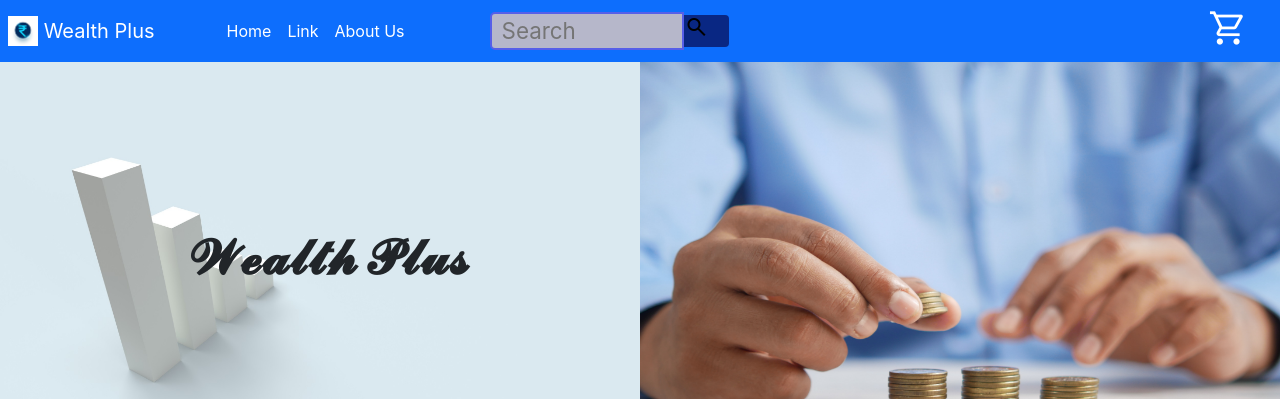
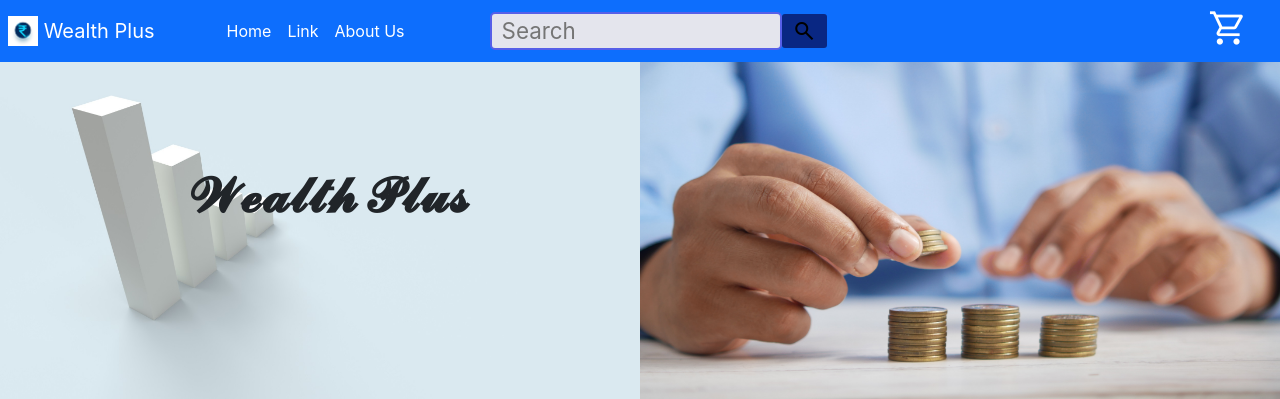
Before and after one commit to singhnitish12/Wealth-Plus, a plain HTML site: page index.html in a window 1280 px wide. Shown: the top 399 px of the page. Drawn offline with nearby package versions, Linux system fonts and the light colour scheme.

Commit message:
changes in the navigation

```diff
--- a/about_us.css
+++ b/about_us.css
@@ -6,7 +6,6 @@
 }
 
 .heading{
-    font-family: ;
     margin-top: 5px;
     display:flex;
     flex-direction: column;
--- a/index.html
+++ b/index.html
@@ -17,7 +17,7 @@
 </head>
 <body>
     <header>
-    <nav class="navbar navbar-expand-lg navbar-dark bg-primary">
+    <nav class="navbar navbar-expand-lg navbar-dark bg-primary fixed-top">
         <a class="navbar-brand" href="index.html">
             <img src="logo.jpg" width="30" height="30" class="d-inline-block align-top ms-2" alt="">
             Wealth Plus
--- a/link.css
+++ b/link.css
@@ -7,14 +7,13 @@
 
 .search-input{
     max-width: 600px;
-    width:20%;
+    width:30%;
     font-size:1.4rem;
     border:2px solid #565fe8;
-    border-bottom-left-radius: 5px;
-    border-top-left-radius: 5px;
+    border-radius: 5px;
     outline:none;
     padding-left:10px;
-    background-color: #b6b7ca
+    background-color: #e4e5ed
 }
 
 .search-icon{
@@ -24,6 +23,8 @@
     background:#092783;
     color:#000;
     cursor:pointer;
-    border-top-right-radius:4px;
-    border-bottom-right-radius:4px;
+    border-radius: 3px;
+    display: flex;
+    justify-content: center;
+    padding: 5px 0px;
 }
--- a/style.css
+++ b/style.css
@@ -7,14 +7,13 @@
 
 .search-input{
     max-width: 600px;
-    width:20%;
+    width:30%;
     font-size:1.4rem;
     border:2px solid #565fe8;
-    border-bottom-left-radius: 5px;
-    border-top-left-radius: 5px;
+    border-radius: 5px;
     outline:none;
     padding-left:10px;
-    background-color: #b6b7ca
+    background-color: #e4e5ed;
 }
 
 .search-icon{
@@ -24,8 +23,10 @@
     background:#092783;
     color:#000;
     cursor:pointer;
-    border-top-right-radius:4px;
-    border-bottom-right-radius:4px;
+    border-radius: 3px;
+    display: flex;
+    justify-content: center;
+    padding: 5px 0px;
 }
 
 .cart{
```
Also changed, not shown: about_us.html (+1 -1 lines).
